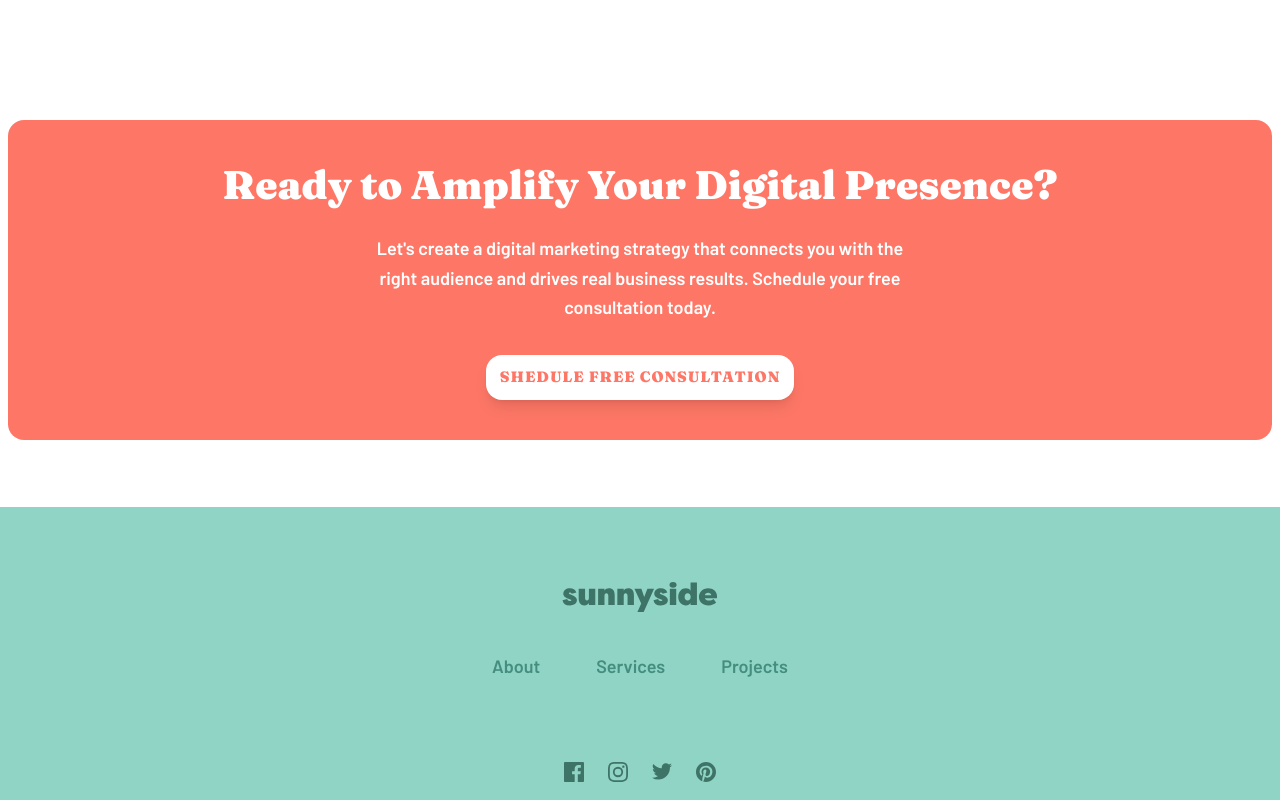
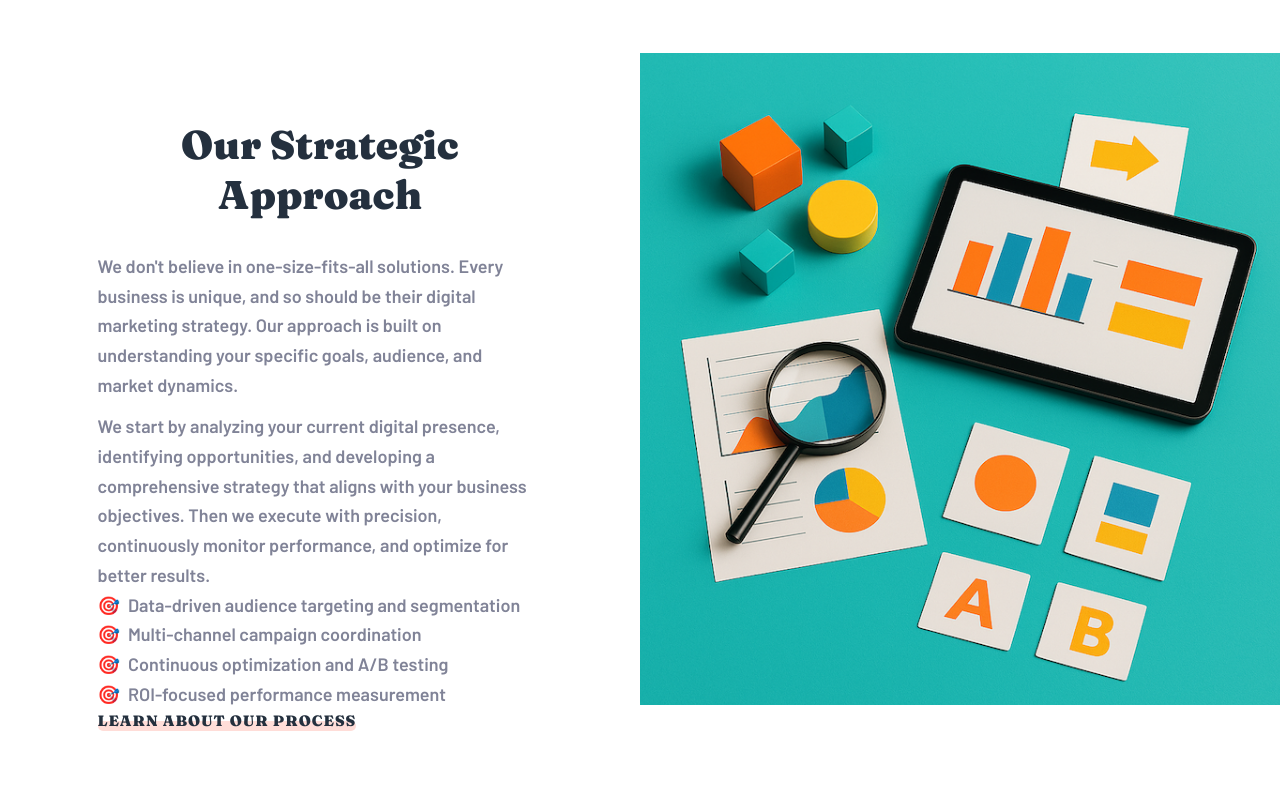
Before and after one commit to JakubM-I/agency-landing-page, a React (Vite) app: page /digital-marketing in a window 1280 px wide. Shown: the part 1100-1900 px from the top of the page. Built offline with nearby package versions, Linux system fonts and the light colour scheme.

Commit message:
Add Our Approach sectin

```diff
--- a/public/content.json
+++ b/public/content.json
@@ -401,7 +401,8 @@
                 "Continuous optimization and A/B testing",
                 "ROI-focused performance measurement"
             ],
-            "link": "#"
+            "link": "#",
+            "img": "approach"
         }
     }
 }
--- a/src/components/graphics/graphicsDmarketing.tsx
+++ b/src/components/graphics/graphicsDmarketing.tsx
@@ -7,7 +7,6 @@ export const dmarketingImages = {
         mobile: headerDesktopBg
     },
     ourApproachSection:{
-        deskto: ourApproachImg,
-        mobile: ourApproachImg
+        approach: ourApproachImg
     }
 };
--- a/src/components/types/interfaces.ts
+++ b/src/components/types/interfaces.ts
@@ -249,9 +249,10 @@ export interface OurAproachItemProps {
     line2?: string;
     list?: string[];
     link?: string;
+    img: string;
 }
 
 export interface OurAproachProps {
-    items: OurAproachItemProps[];
-    images?: ImagesProps;
+    items: OurAproachItemProps;
+    images: ImagesProps;
 }
--- /dev/null
+++ b/src/features/digital-marketing/OurApproach/index.tsx
@@ -0,0 +1,35 @@
+import { NavLink } from "react-router";
+import GridPicture from "../../../components/GridPicture";
+import GridTextCell from "../../../components/GridTextCell";
+import SectionTitle from "../../../components/SectionTitle";
+import type { OurAproachProps } from "../../../components/types/interfaces";
+
+const OurApproach: React.FC<OurAproachProps> = ({ items, images }) => {
+
+    return (
+        <>
+            <div className="flex flex-col-reverse md:flex-row">
+                <GridTextCell>
+                    <div className="flex flex-col flex-nowrap justify-center items-start w-[min(445px,100%)]" >
+                        <SectionTitle title={items.title} styling="mb-8" />
+                        <p className="text-preset-10 text-left text-pretty text-grey-550 mb-3">{items.line1}</p>
+                        <p className="text-preset-10 text-left text-pretty text-grey-550">{items.line2}</p>
+                        <ul>
+                            {items.list?.map((listItem, i) => (
+                                <li key={i} className="text-preset-10 text-grey-550 before:content-['🎯'] before:me-2">{listItem}</li>
+                            ))}
+                        </ul>
+                        <NavLink to={items.link ? items.link : ""} className="relative text-preset-8 uppercase text-grey-950 text-left z-[2] inline-block grid-link grid-link--red">Learn about our process</NavLink>
+                    </div>
+                </GridTextCell>
+                <GridPicture
+                    desktopImg={images[items.section][items.img]}
+                    mobileImg={images[items.section][items.img]} />
+            </div>
+        </>
+
+
+    )
+};
+
+export default OurApproach;
--- a/src/features/digital-marketing/index.tsx
+++ b/src/features/digital-marketing/index.tsx
@@ -1,8 +1,9 @@
 import { useLoaderData } from "react-router"
 import HeroSection from "../../components/HeroSection";
-import {images} from "../../components/graphics/graphics.tsx";
+import { images } from "../../components/graphics/graphics.tsx";
 import SectionIntro from "../../components/TextSection/index.tsx";
 import CtaSection from "../../components/CtaSection/index.tsx";
+import OurApproach from "./OurApproach/index.tsx";
 
 const DigitalMarketing: React.FC = () => {
     const content = useLoaderData();
@@ -14,8 +15,11 @@ const DigitalMarketing: React.FC = () => {
                 items={content.dmarketingPage.heroSection}
                 images={images.dmarketingPage}
             />
-             <SectionIntro items={content.dmarketingPage.introSection} />
-             <CtaSection items={content.dmarketingPage.ctaSection} />
+            <SectionIntro items={content.dmarketingPage.introSection} />
+            <OurApproach
+                items={content.dmarketingPage.ourApproachSection}
+                images={images.dmarketingPage} />
+            <CtaSection items={content.dmarketingPage.ctaSection} />
         </>
     )
 
```
